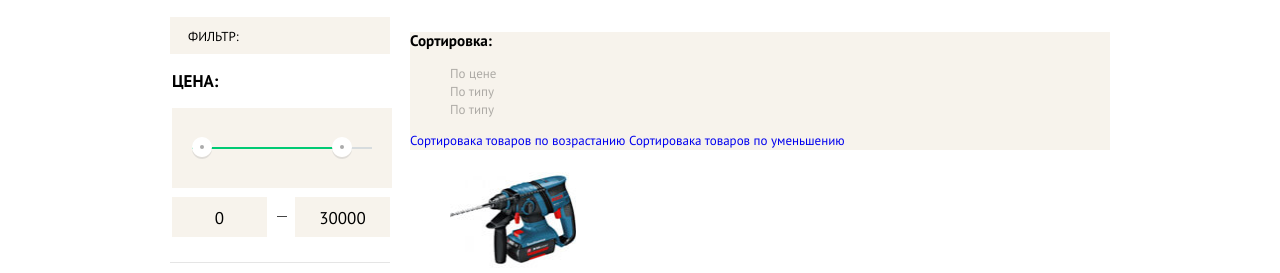
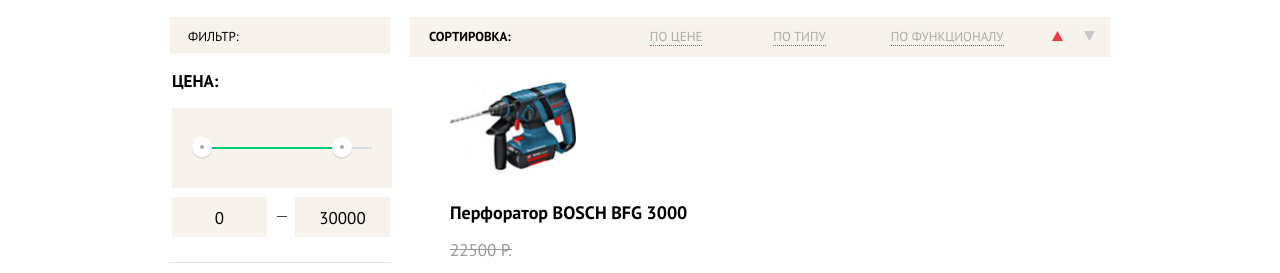
Before and after one commit to industrialUNDEAD/technomart, a plain HTML site: page catalog.html in a window 1280 px wide. Shown: the part 472-745 px from the top of the page. Drawn offline with Linux system fonts and the light colour scheme.

Commit message:
Выравнивание верхней панели сортировки каталога

```diff
--- a/catalog.html
+++ b/catalog.html
@@ -198,19 +198,29 @@
           <header class="sort-block__sort-panel">
             <h3 class="sort-block__panel-title">Сортировка:</h3>
             <ul class="sort-block__sort-type-list">
-              <li class="sort-block__sort-type-item">
+              <li class="sort-block__sort-type-item sort-block__sort-type-item--price">
                 <a class="sort-block__sort-type-link" href="#">По цене</a>
               </li>
-              <li class="sort-block__sort-type-item">
+              <li class="sort-block__sort-type-item sort-block__sort-type-item--type">
                 <a class="sort-block__sort-type-link" href="#">По типу</a>
               </li>
-              <li class="sort-block__sort-type-item">
-                <a class="sort-block__sort-type-link" href="#">По типу</a>
+              <li class="sort-block__sort-type-item sort-block__sort-type-item--functional">
+                <a class="sort-block__sort-type-link" href="#">По функционалу</a>
               </li>
             </ul>
             <div class="sort-block__sort-buttons">
-              <a class="sort-block__sort-button-up" href="#">Сортировака товаров по возрастанию</a>
-              <a class="sort-block__sort-button-bottom" href="#">Сортировака товаров по уменьшению</a>
+              <a class="sort-block__sort-button sort-block__sort-button--button-up" href="#">
+                <span class="visually-hidden">Сортировака товаров по возрастанию</span>
+                <svg xmlns="http://www.w3.org/2000/svg" width="11" height="10">
+                  <path fill="#ee3643" d="M5.5 0L0 10h11z"/>
+                </svg>
+              </a>
+              <a class="sort-block__sort-button sort-block__sort-button--bottom-down" href="#">
+                <svg xmlns="http://www.w3.org/2000/svg" width="11" height="10">
+                  <path fill="#c5c5c5" d="M5.5 10L0 0h11"/>
+                </svg>
+                <span class="visually-hidden">Сортировака товаров по уменьшению</span>
+              </a>
             </div>
           </header>
           <section class="product-line sort-block__product-line">
--- a/css/style.css
+++ b/css/style.css
@@ -1922,16 +1922,40 @@ body:not(:-moz-handler-blocked) fieldset { /* сброс изначальных
 }
 
 .sort-block__sort-panel {
+  display: flex;
+  padding: 11px 0;
   font-size: 13px;
   color: #000000;
   background-color: #f7f3ec;
 }
 
+.sort-block__panel-title {
+  margin: 0;
+  margin-left: 19px;
+  margin-right: 139px;
+  font-size: 13px;
+  text-transform: uppercase;
+}
+
 .sort-block__sort-type-list {
+  display: flex;
+  margin: 0;
+  padding: 0;
+  width: 380px;
   list-style: none;
 }
 
+.sort-block__sort-type-item--price {
+  margin-right: 71px;
+}
+
+.sort-block__sort-type-item--type {
+  margin-right: 65px;
+}
+
 .sort-block__sort-type-link {
+  border-bottom: 1px dotted #ee3643;
+  text-transform: uppercase;
   color: rgba(0, 0, 0, 0.3);
 }
 
@@ -1941,6 +1965,18 @@ body:not(:-moz-handler-blocked) fieldset { /* сброс изначальных
 
 .sort-block__sort-type-link:active {
   color: #ee3643;
+}
+
+.sort-block__sort-buttons {
+  display: flex;
+  justify-content: space-between;
+  margin-left: 22px;
+  width: 43px;
+}
+
+.sort-block__sort-button {
+  width: 11px;
+  height: 10px;
 }
 
 .item-card {
```
